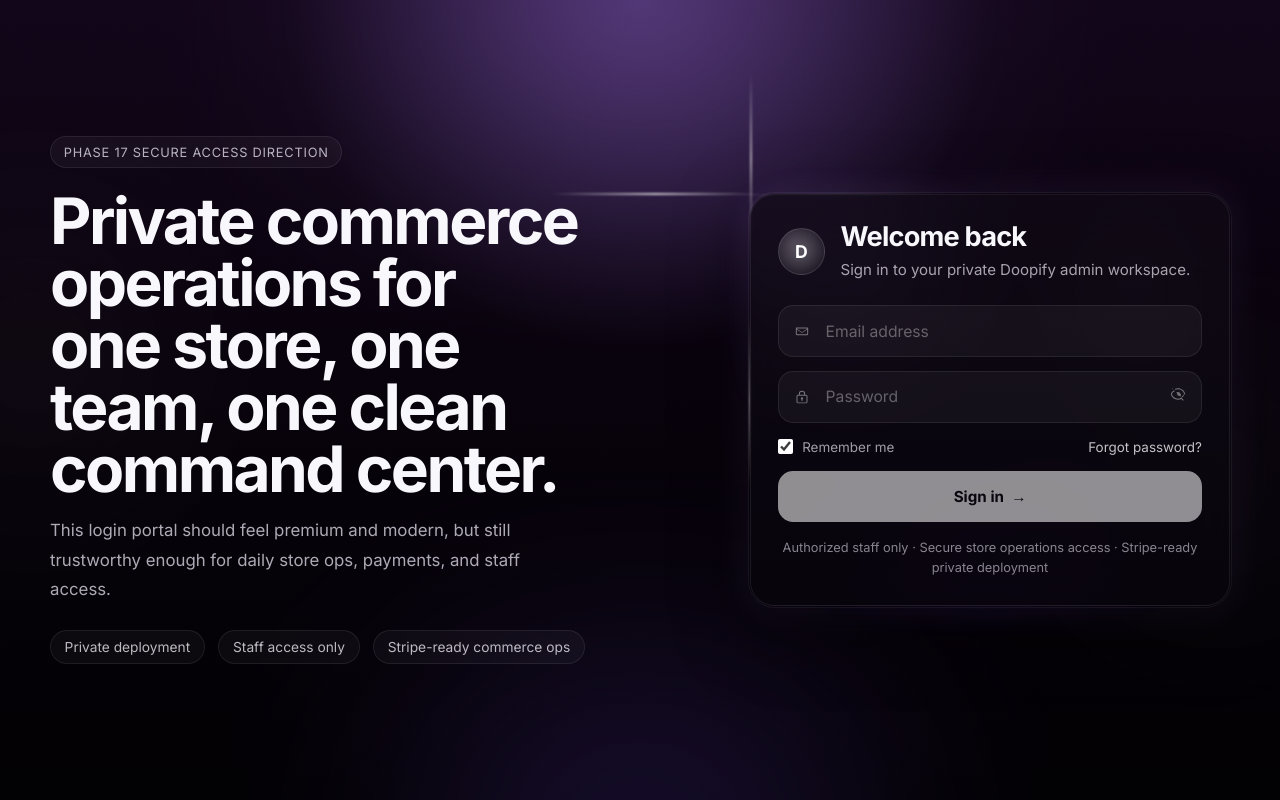
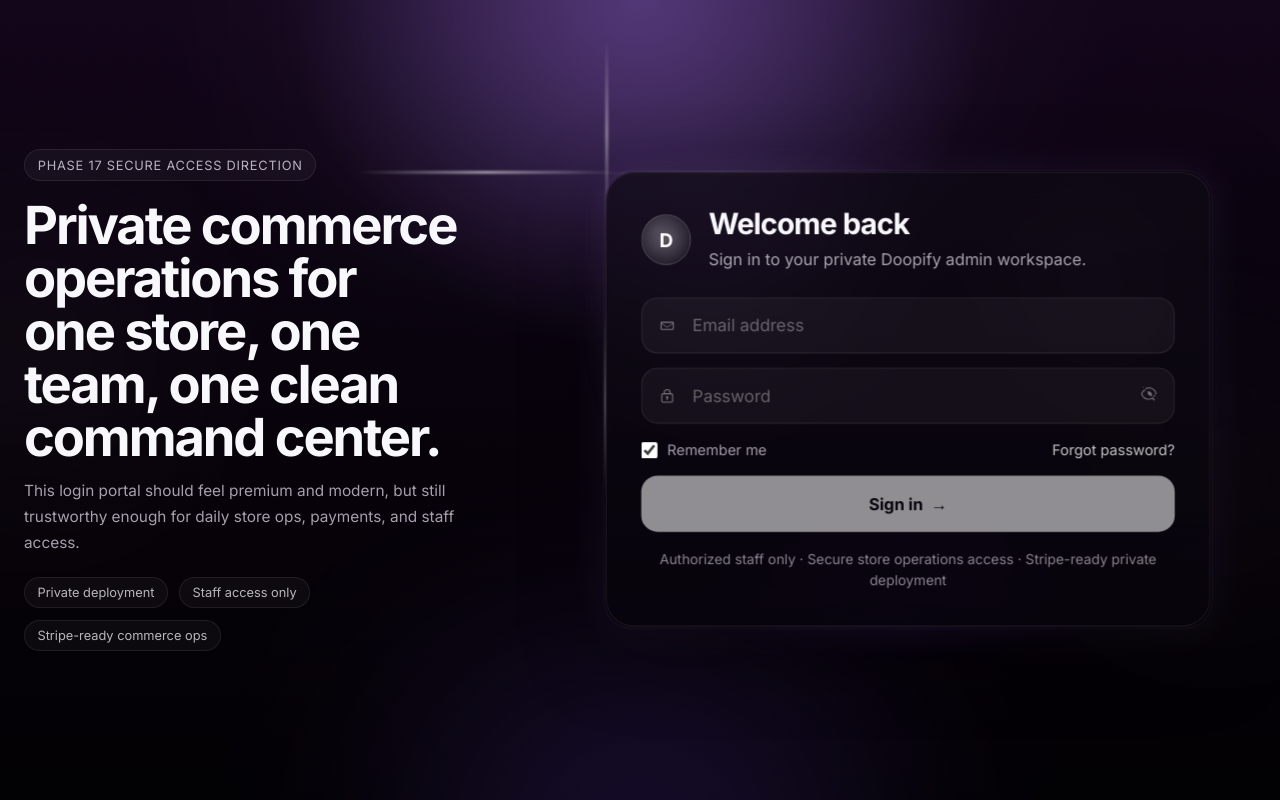
Before and after one commit to bfrancis-citryn/doopify, a Next.js app: page /login in a window 1280 px wide. Built offline with nearby package versions, Linux system fonts and the light colour scheme.

Commit message:
Refine login layout proportions

```diff
--- a/src/components/auth/LoginPortal.module.css
+++ b/src/components/auth/LoginPortal.module.css
@@ -66,17 +66,17 @@
   position: relative;
   z-index: 1;
   display: grid;
-  grid-template-columns: minmax(0, 1fr) minmax(22rem, 30rem);
-  gap: 4rem;
+  grid-template-columns: minmax(0, 0.9fr) minmax(28rem, 36rem);
+  gap: 3.25rem;
   align-items: center;
   min-height: 100vh;
-  width: min(1180px, calc(100% - 3rem));
+  width: min(1240px, calc(100% - 3rem));
   margin: 0 auto;
   padding: 4rem 0;
 }
 
 .portalCopy {
-  max-width: 34rem;
+  max-width: 28rem;
 }
 
 .eyebrow {
@@ -94,38 +94,38 @@
 }
 
 .portalTitle {
-  margin: 1.35rem 0 1rem;
-  font-size: clamp(2.4rem, 5vw, 4.3rem);
-  line-height: 0.97;
+  margin: 1.1rem 0 0.9rem;
+  font-size: clamp(2rem, 4.1vw, 3.45rem);
+  line-height: 1.01;
   letter-spacing: -0.04em;
   text-wrap: balance;
 }
 
 .portalText {
   margin: 0;
-  max-width: 32rem;
-  color: rgba(240, 235, 248, 0.72);
-  font-size: 1.05rem;
-  line-height: 1.75;
+  max-width: 27rem;
+  color: rgba(240, 235, 248, 0.68);
+  font-size: 0.96rem;
+  line-height: 1.68;
 }
 
 .securityPills {
   display: flex;
   flex-wrap: wrap;
-  gap: 0.85rem;
-  margin-top: 1.6rem;
+  gap: 0.7rem;
+  margin-top: 1.35rem;
 }
 
 .securityPill {
   display: inline-flex;
   align-items: center;
-  min-height: 2.1rem;
-  padding: 0.45rem 0.85rem;
+  min-height: 1.95rem;
+  padding: 0.38rem 0.78rem;
   border-radius: 999px;
   border: 1px solid rgba(255, 255, 255, 0.08);
   background: rgba(255, 255, 255, 0.035);
-  color: rgba(250, 247, 255, 0.74);
-  font-size: 0.86rem;
+  color: rgba(250, 247, 255, 0.72);
+  font-size: 0.8rem;
 }
 
 .cardStage {
@@ -135,10 +135,11 @@
 
 .cardTiltWrap {
   position: relative;
-  width: 100%;
+  width: min(100%, 35rem);
   transform-style: preserve-3d;
-  transform: perspective(1600px) rotateX(var(--rotate-x)) rotateY(var(--rotate-y));
+  transform: perspective(1600px) rotateX(var(--rotate-x)) rotateY(var(--rotate-y)) scale(1.08);
   transition: transform 160ms ease;
+  transform-origin: center;
 }
 
 .cardAurora,
@@ -208,12 +209,12 @@
 .loginCard {
   position: relative;
   overflow: hidden;
-  border-radius: 1.5rem;
+  border-radius: 1.65rem;
   border: 1px solid rgba(255, 255, 255, 0.08);
   background: linear-gradient(180deg, rgba(16, 10, 22, 0.74), rgba(8, 5, 12, 0.82));
   backdrop-filter: blur(26px);
   -webkit-backdrop-filter: blur(26px);
-  padding: 1.7rem;
+  padding: 2rem;
 }
 
 .cardPattern {
```
